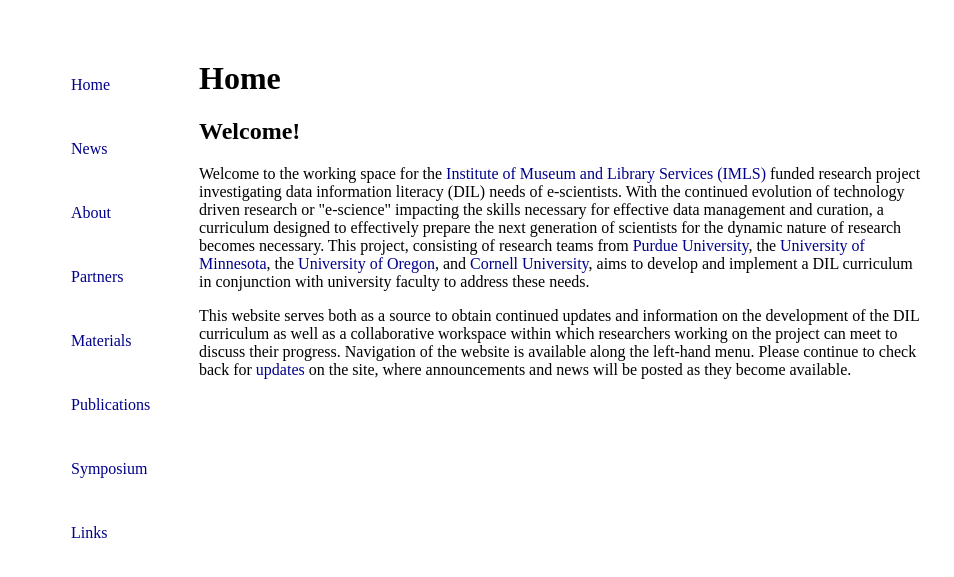
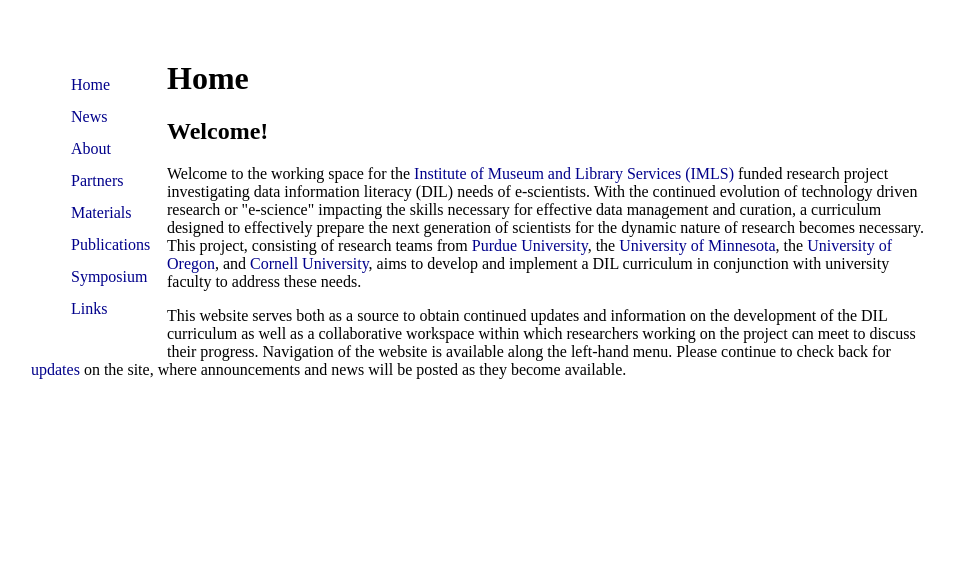
Before and after one commit to datainfolit/datainfolit, a Jekyll site: the page built from index.html, in a window 1280 px wide. Shown: the top 577 px of the page, without its empty margins (161-1115 px from the left). Built offline with Jekyll 4.4.1, drawn with Linux system fonts in a browser that asks for light colours.

Commit message:
Update main.css

```diff
--- a/css/main.css
+++ b/css/main.css
@@ -25,8 +25,8 @@
 }
 nav a {
     display: block;
-    width: 8em;
-    height: 4em;
+    width: 6em;
+    height: 2em;
 }
 #content {
     float: right;
```
